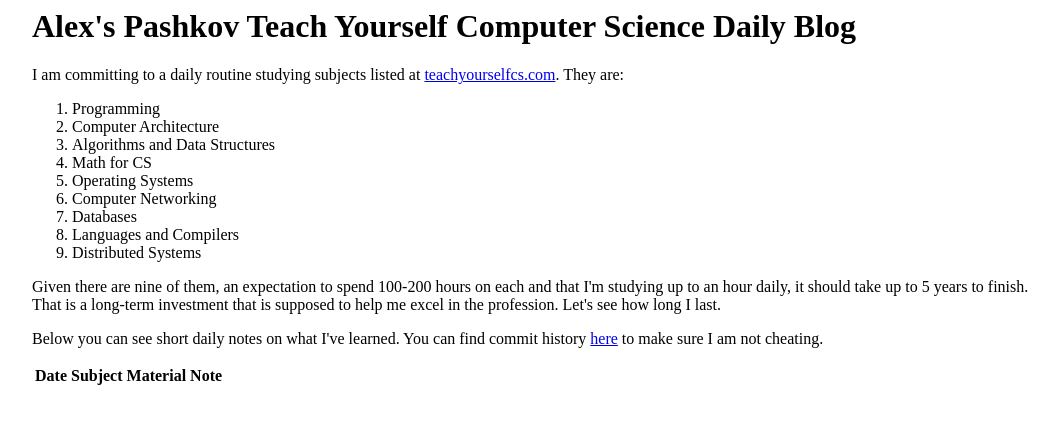
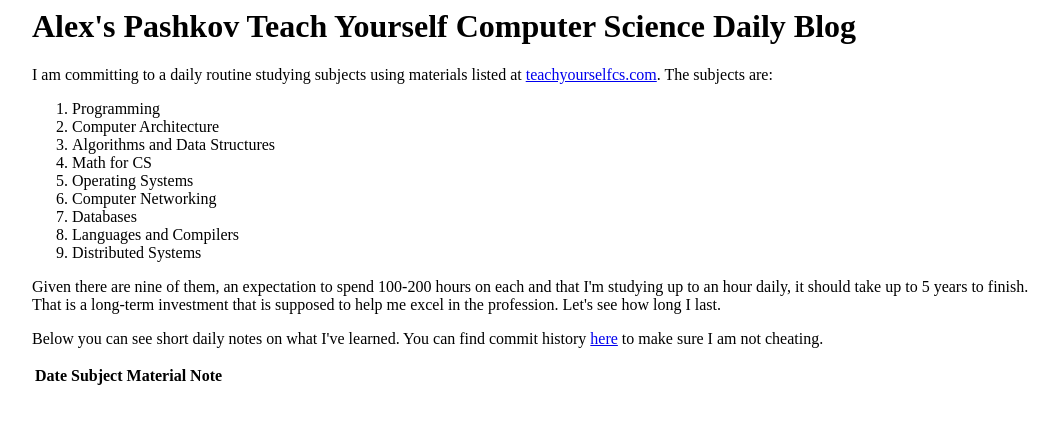
Before and after one commit to alexpashkov/alexpashkov.github.io, a website: page teachyourselfcs.html in a window 1280 px wide. Shown: the whole page, without its empty margins (108-1167 px from the left). Drawn offline with Linux system fonts and the light colour scheme.

Commit message:
Tweak into

```diff
--- a/teachyourselfcs.html
+++ b/teachyourselfcs.html
@@ -18,9 +18,10 @@
     <main>
       <h1>Alex's Pashkov Teach Yourself Computer Science Daily Blog</h1>
       <p>
-        I am committing to a daily routine studying subjects listed at
-        <a href="https://teachyourselfcs.com/">teachyourselfcs.com</a>. They
-        are:
+        I am committing to a daily routine studying subjects using materials
+        listed at
+        <a href="https://teachyourselfcs.com/">teachyourselfcs.com</a>. The
+        subjects are:
       </p>
       <ol>
         <li>Programming</li>
```
